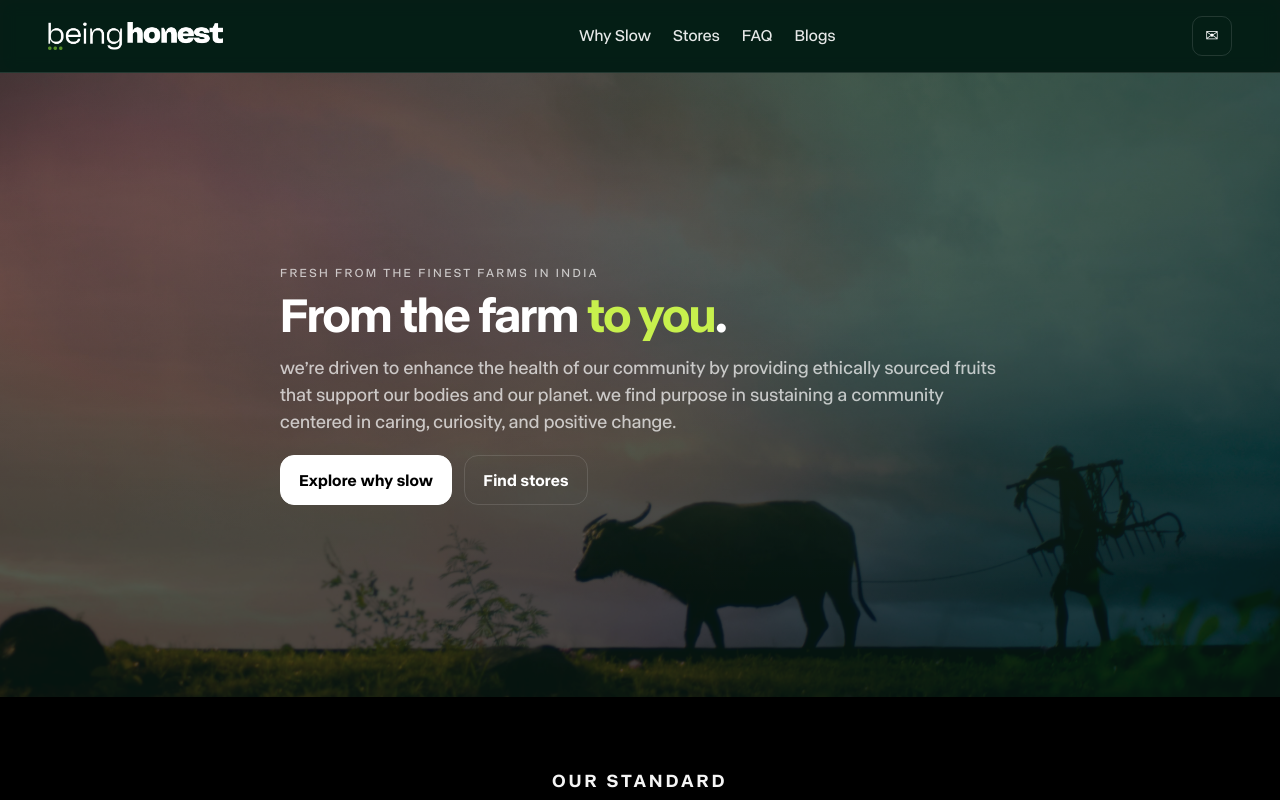
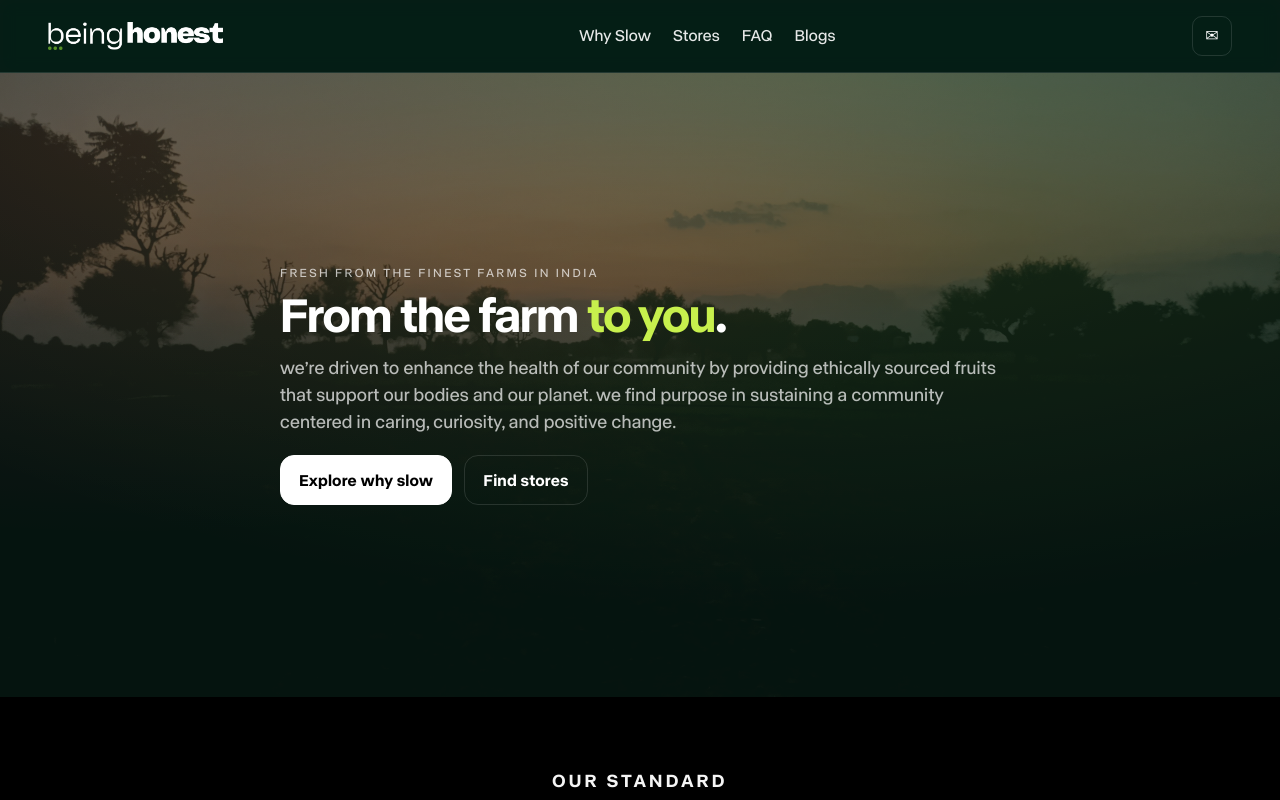
Before and after one commit to rohith-m-1210/being-honest-site, a Next.js app in the folder being-honest/: page / in a window 1280 px wide. Shown: the top 800 px of the page. Built offline with nearby package versions, Linux system fonts and the light colour scheme.

Commit message:
changed the hero image

```diff
--- a/being-honest/app/page.tsx
+++ b/being-honest/app/page.tsx
@@ -45,11 +45,16 @@ export default function Home() {
 
       {/* HERO */}
       <section className="hero" id="top" role="banner" aria-label="being honest — Slow is our superpower">
-        <div className="hero-media" style={{
-          // eslint-disable-next-line @typescript-eslint/ban-ts-comment
-          // @ts-ignore - CSS var string ok
-          "--img": "url('/assets/images/farmer/pexels-chiecharon-708798.jpg')",
-        }} />
+        <div
+          className="hero-media"
+          style={{
+            // eslint-disable-next-line @typescript-eslint/ban-ts-comment
+            // @ts-ignore - CSS var string ok
+            "--img": "url('/assets/images/header /harendra-kumar-3JxfLgxg_bM-unsplash.jpg')",
+            "--pos": "50% 40%",
+            "--pos-mobile": "50% 20%",
+          } as React.CSSProperties}
+        />
 
         <div className="hero-content">
           <p className="eyebrow">fresh from the finest farms in India</p>
@@ -161,14 +166,9 @@ export default function Home() {
             <a className="btn tiny" target="_blank" rel="noopener" href="https://maps.google.com/?q=Q%20Mart%20Banjara%20Hills">Open in Maps</a>
           </div>
           <div className="store-card">
-            <h3>Mumbai — Nature’s Basket, Bandra</h3>
-            <p>Linking Road, Bandra West</p>
-            <a className="btn tiny" target="_blank" rel="noopener" href="https://maps.google.com/?q=Natures%20Basket%20Bandra">Open in Maps</a>
-          </div>
-          <div className="store-card">
-            <h3>Bengaluru — Foodhall, MG Road</h3>
-            <p>1 MG-Lido Mall</p>
-            <a className="btn tiny" target="_blank" rel="noopener" href="https://maps.google.com/?q=Foodhall%20MG%20Road">Open in Maps</a>
+            <h3>Hyderabad — Q Mart, Gachibowli</h3>
+            <p>Gachibowli, Hyderabad</p>
+            <a className="btn tiny" target="_blank" rel="noopener" href="https://maps.google.com/?q=Q%20Mart%20Gachibowli">Open in Maps</a>
           </div>
         </div>
       </section>
```
Also changed, not shown: being-honest/public/assets/images/header /harendra-kumar-3JxfLgxg_bM-unsplash.jpg (added).
